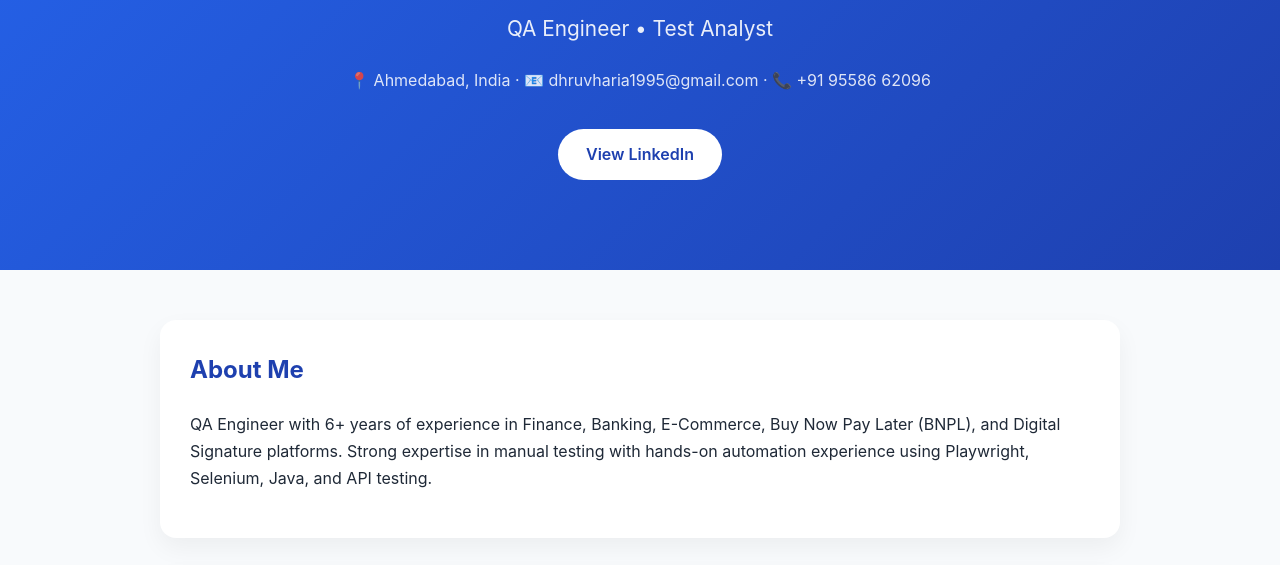
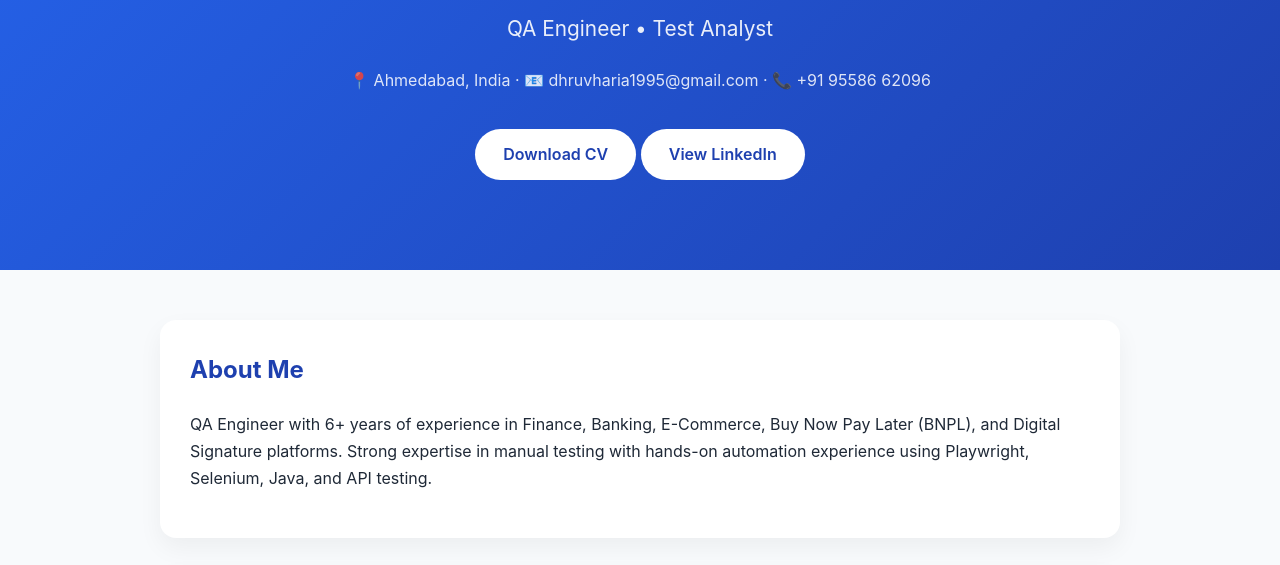
Before and after one commit to dhruvharia1995/dhruvharia1995.github.io, a plain HTML site: page index.html in a window 1280 px wide. Shown: the part 214-779 px from the top of the page. Drawn offline with Linux system fonts and the light colour scheme.

Commit message:
Update index.html

```diff
--- a/index.html
+++ b/index.html
@@ -18,9 +18,14 @@
       📧 dhruvharia1995@gmail.com ·
       📞 +91 95586 62096
     </p>
-    <a class="btn" href="https://www.linkedin.com/in/dhruv-haria-11115572" target="_blank">
-      View LinkedIn
-    </a>
+    <div class="hero-buttons">
+  <a class="btn" href="Dhruv-Haria-CV.pdf" download>
+    Download CV
+  </a>
+  <a class="btn btn-outline" href="https://www.linkedin.com/in/dhruv-haria-11115572" target="_blank">
+    View LinkedIn
+  </a>
+</div>
   </div>
 </header>
 
```
